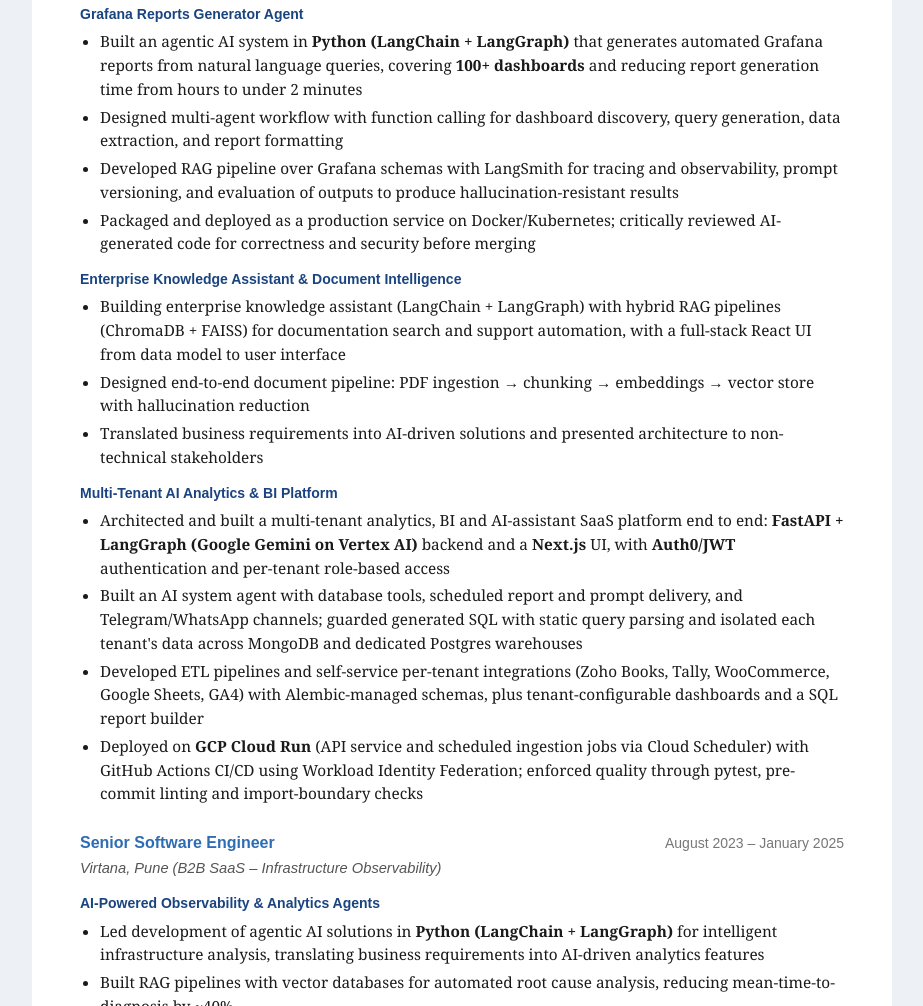
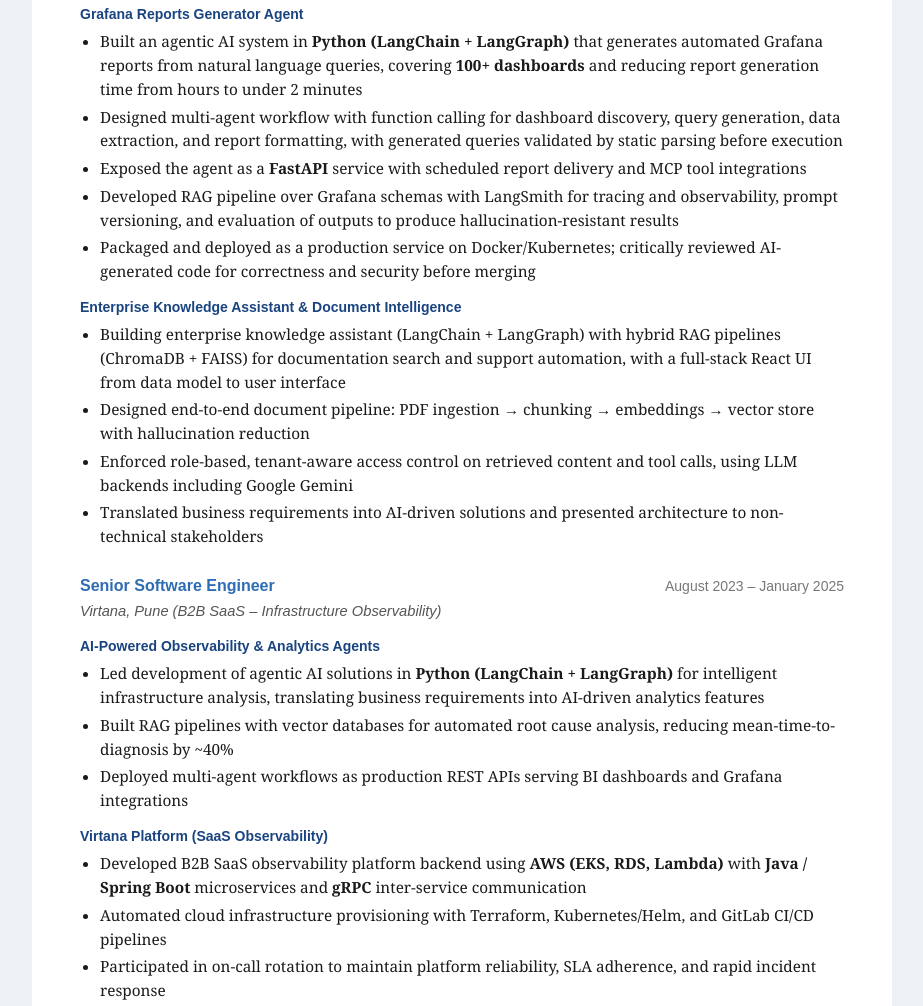
Before and after one commit to taha2009/professional-profile, a plain HTML site: page index.html in a window 1280 px wide. Shown: the part 1615-2621 px from the top of the page, without its empty margins (178-1101 px from the left). Drawn offline with Linux system fonts and the light colour scheme.

```diff
--- a/index.html
+++ b/index.html
@@ -390,7 +390,8 @@
     <div class="project-label">Grafana Reports Generator Agent</div>
     <ul>
       <li>Built an agentic AI system in <strong>Python (LangChain + LangGraph)</strong> that generates automated Grafana reports from natural language queries, covering <strong>100+ dashboards</strong> and reducing report generation time from hours to under 2 minutes</li>
-      <li>Designed multi-agent workflow with function calling for dashboard discovery, query generation, data extraction, and report formatting</li>
+      <li>Designed multi-agent workflow with function calling for dashboard discovery, query generation, data extraction, and report formatting, with generated queries validated by static parsing before execution</li>
+      <li>Exposed the agent as a <strong>FastAPI</strong> service with scheduled report delivery and MCP tool integrations</li>
       <li>Developed RAG pipeline over Grafana schemas with LangSmith for tracing and observability, prompt versioning, and evaluation of outputs to produce hallucination-resistant results</li>
       <li>Packaged and deployed as a production service on Docker/Kubernetes; critically reviewed AI-generated code for correctness and security before merging</li>
     </ul>
@@ -399,15 +400,8 @@
     <ul>
       <li>Building enterprise knowledge assistant (LangChain + LangGraph) with hybrid RAG pipelines (ChromaDB + FAISS) for documentation search and support automation, with a full-stack React UI from data model to user interface</li>
       <li>Designed end-to-end document pipeline: PDF ingestion → chunking → embeddings → vector store with hallucination reduction</li>
+      <li>Enforced role-based, tenant-aware access control on retrieved content and tool calls, using LLM backends including Google Gemini</li>
       <li>Translated business requirements into AI-driven solutions and presented architecture to non-technical stakeholders</li>
-    </ul>
-
-    <div class="project-label">Multi-Tenant AI Analytics &amp; BI Platform</div>
-    <ul>
-      <li>Architected and built a multi-tenant analytics, BI and AI-assistant SaaS platform end to end: <strong>FastAPI + LangGraph (Google Gemini on Vertex AI)</strong> backend and a <strong>Next.js</strong> UI, with <strong>Auth0/JWT</strong> authentication and per-tenant role-based access</li>
-      <li>Built an AI system agent with database tools, scheduled report and prompt delivery, and Telegram/WhatsApp channels; guarded generated SQL with static query parsing and isolated each tenant's data across MongoDB and dedicated Postgres warehouses</li>
-      <li>Developed ETL pipelines and self-service per-tenant integrations (Zoho Books, Tally, WooCommerce, Google Sheets, GA4) with Alembic-managed schemas, plus tenant-configurable dashboards and a SQL report builder</li>
-      <li>Deployed on <strong>GCP Cloud Run</strong> (API service and scheduled ingestion jobs via Cloud Scheduler) with GitHub Actions CI/CD using Workload Identity Federation; enforced quality through pytest, pre-commit linting and import-boundary checks</li>
     </ul>
   </div>
 
```
